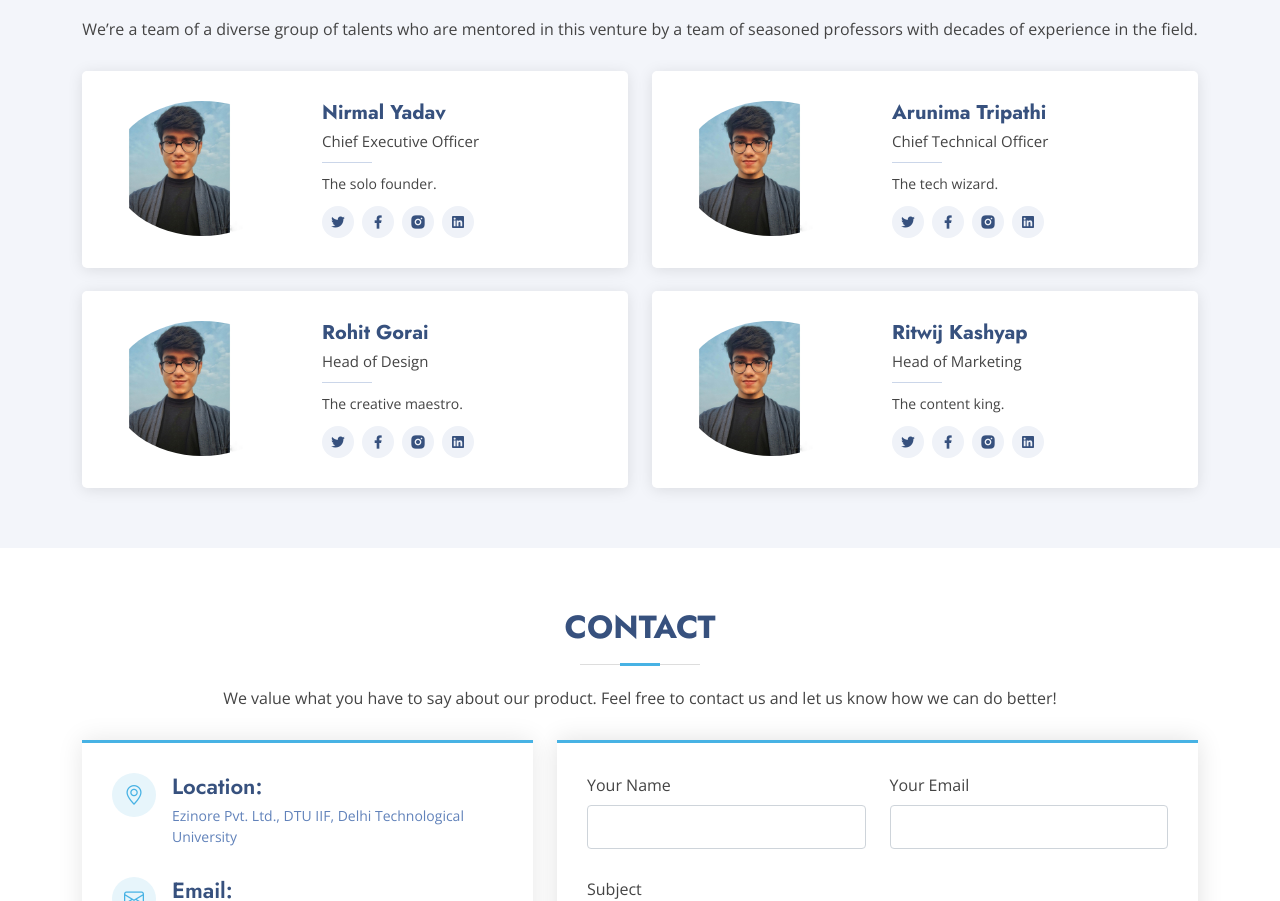
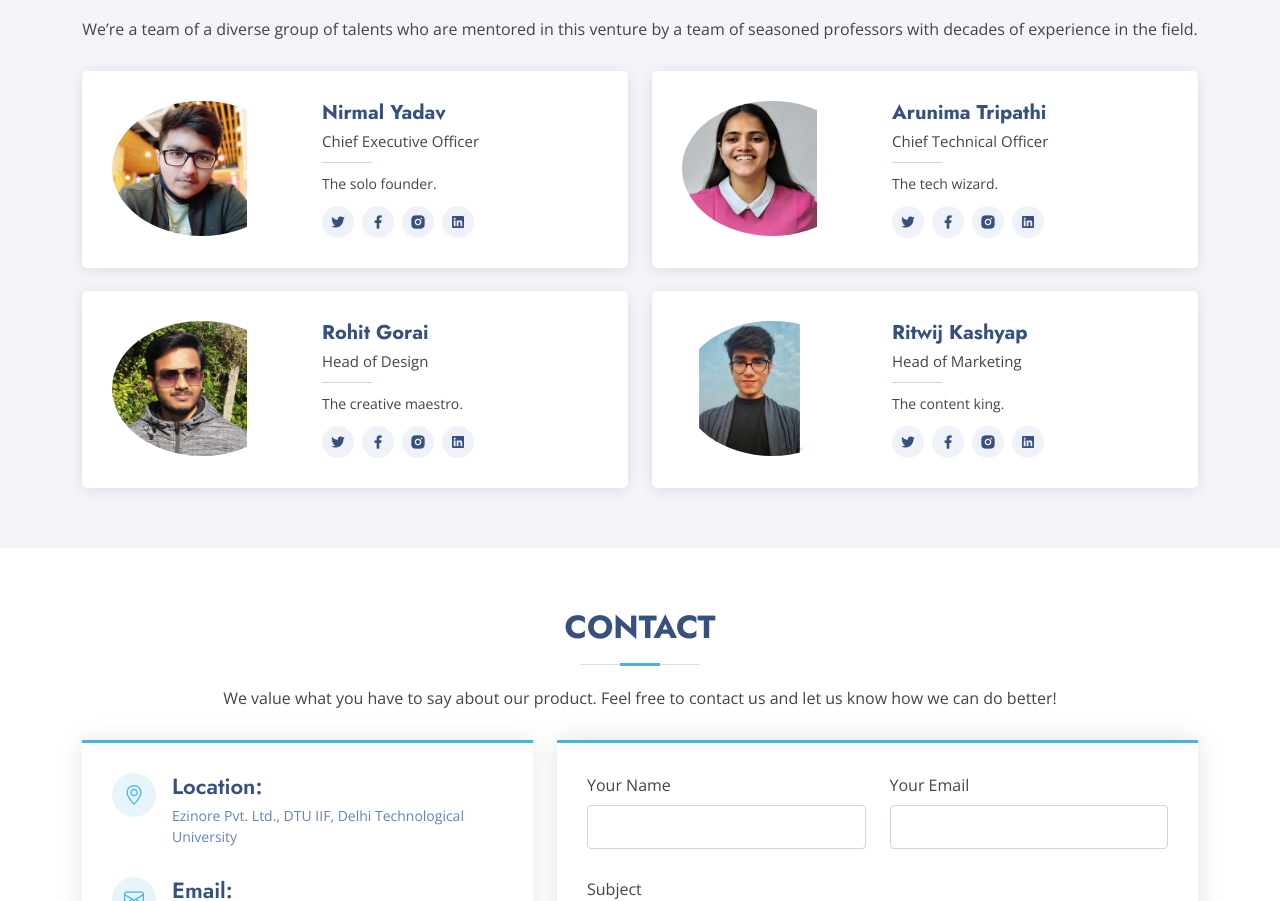
Before and after one commit to ritwij-kp/Ezinore-Website, a plain HTML site: page index.html in a window 1280 px wide. Shown: the part 3244-4145 px from the top of the page. Drawn offline with nearby package versions, Linux system fonts and the light colour scheme; files whose address does not match are found by name.

Commit message:
updated pics

```diff
--- a/index.html
+++ b/index.html
@@ -238,7 +238,7 @@
 
           <div class="col-lg-6">
             <div class="member d-flex align-items-start" data-aos="zoom-in" data-aos-delay="100">
-              <div class="pic"><img src="assets/img/team/ritwij.jpeg" class="img-fluid" alt=""></div>
+              <div class="pic"><img src="assets/img/team/nirmal.png" class="img-fluid" alt=""></div>
               <div class="member-info">
                 <h4>Nirmal Yadav</h4>
                 <span>Chief Executive Officer</span>
@@ -255,7 +255,7 @@
 
           <div class="col-lg-6 mt-4 mt-lg-0">
             <div class="member d-flex align-items-start" data-aos="zoom-in" data-aos-delay="200">
-              <div class="pic"><img src="assets/img/team/ritwij.jpeg" class="img-fluid" alt=""></div>
+              <div class="pic"><img src="assets/img/team/arunima.png" class="img-fluid" alt=""></div>
               <div class="member-info">
                 <h4>Arunima Tripathi</h4>
                 <span>Chief Technical Officer</span>
@@ -272,7 +272,7 @@
 
           <div class="col-lg-6 mt-4">
             <div class="member d-flex align-items-start" data-aos="zoom-in" data-aos-delay="300">
-              <div class="pic"><img src="assets/img/team/ritwij.jpeg" class="img-fluid" alt=""></div>
+              <div class="pic"><img src="assets/img/team/rohit.png" class="img-fluid" alt=""></div>
               <div class="member-info">
                 <h4>Rohit Gorai</h4>
                 <span>Head of Design</span>
```
Also changed, not shown: assets/img/team/arunima.png (added), assets/img/team/nirmal.png (added), assets/img/team/rohit.png (added).
